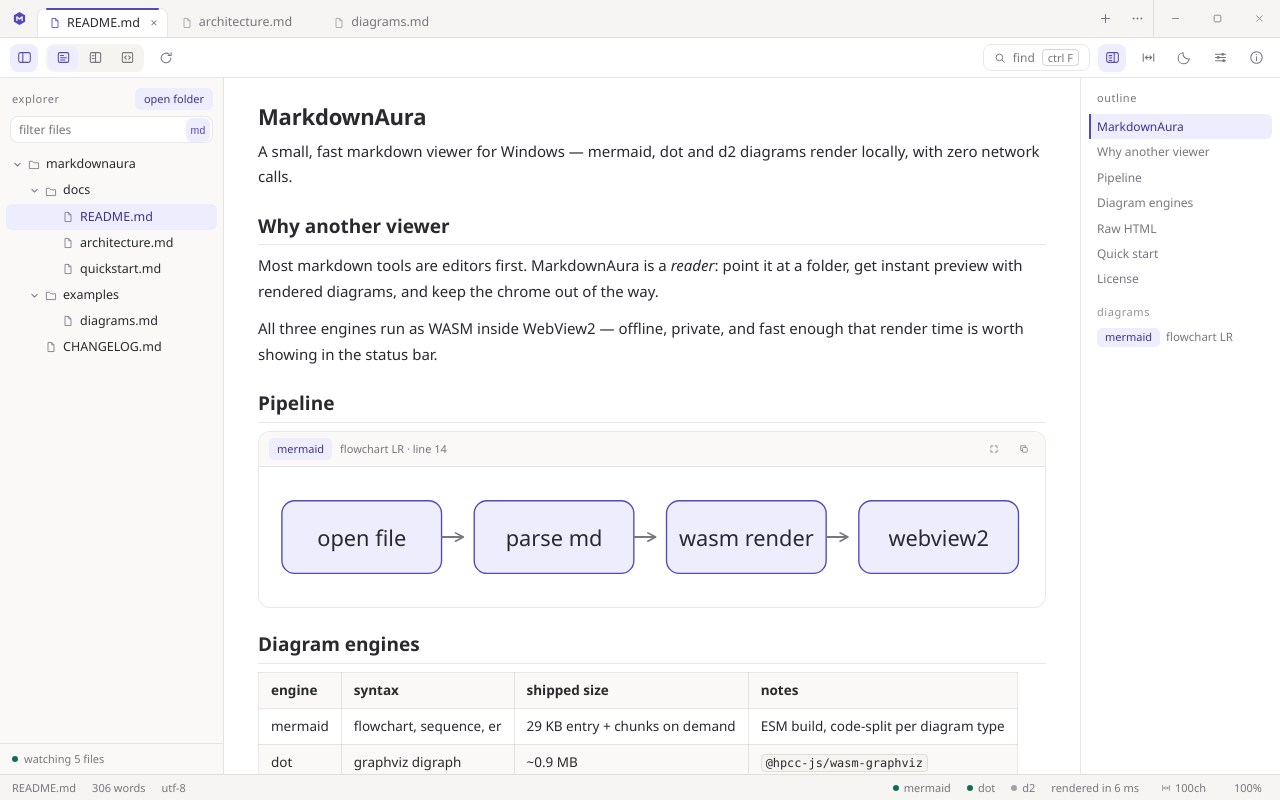
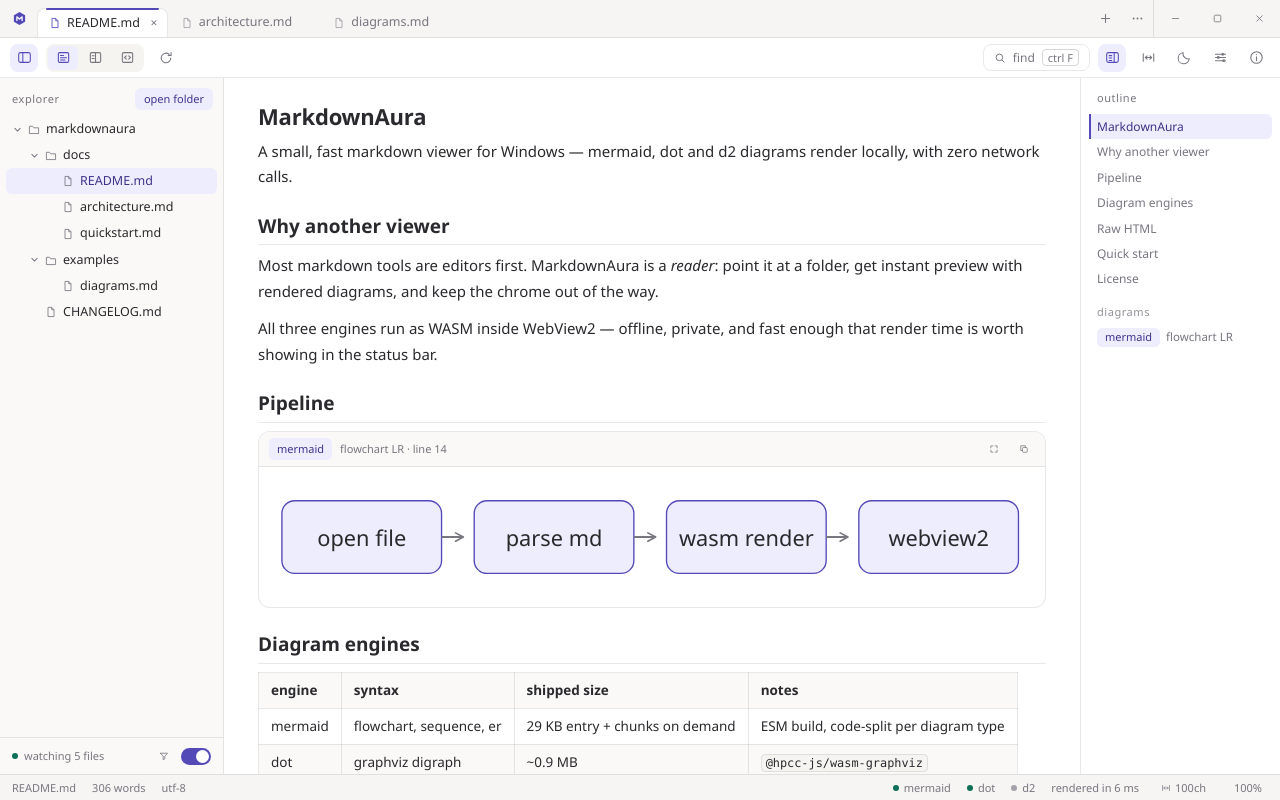
Before and after one commit to westsource/MarkdownAura, a website built with Vite: page design/mockup.html in a window 1280 px wide. Built offline with nearby package versions, Linux system fonts and the light colour scheme.

Commit message:
Move the explorer's filter box behind a funnel and put the markdown-only switch in the foot
The sidebar is a tree now, full stop. The name filter is hidden until the funnel in the foot row asks for
it (and focusing lands in the input), and the markdown-only control is the settings-style pill switch at
the right end of that row, beside `watching N files`. Hiding the filter **clears** it: a filtered tree
whose control is invisible is a state the reader can neither see nor undo. The reveal is not persisted —
it is a control, not a preference.

Removes the `md` chip and the `.search-wrap` / `.mini-btn.toggle` / `.sidebar-actions` styling it needed,
adds `sidebar.showFilter` (en/zh) for the funnel's accessible name, and mirrors the interaction in the
mockup. Verified in both: 7 rows → reveal+filter `short` → 5 rows → hide (filter cleared) → 7 rows, and the
switch 7 ↔ 15 rows with `aria-pressed` in step.

```diff
--- a/design/components.css
+++ b/design/components.css
@@ -314,23 +314,11 @@
 }
 [data-theme="dark"] .mini-btn { color: var(--ac-tx); }
 .mini-btn:hover { filter: brightness(.97); }
-/* The filter box carries the markdown-only facet inside it — a small `md` chip on its right edge, accent
-   tinted when on like every other engaged control. It belongs to the list it filters, not to the header,
-   which is why it is not beside `open folder` (SPEC §3). The chip is 24px inside a 28px input, and the
-   longhand padding leaves the search glyph where `input[type="search"]` puts it. */
-.search-wrap { position: relative; }
-.search-wrap input[type="search"] { padding-right: 34px; }
-.search-wrap .iconbtn {
-  position: absolute;
-  right: 3px;
-  top: 50%;
-  transform: translateY(-50%);
-  width: 24px;
-  height: 24px;
-  border-radius: var(--r-sm);
-  font-size: 10.5px;
-  letter-spacing: .02em;
-}
+/* The foot row is a status line that also carries the explorer's two controls, right-aligned: the funnel
+   reveals the filter box (hidden by default, so the tree is just a tree until you ask), and the switch is
+   the markdown-only facet. Both are 22px inside the 30px row; the watcher label pushes them right. */
+.sidebar-foot #watchLabel { margin-right: auto; }
+.sidebar-foot .iconbtn { width: 22px; height: 22px; }
 
 .sidebar-search { padding: 0 10px var(--sp-2); }
 input[type="search"], input[type="text"] {
--- a/design/mockup.html
+++ b/design/mockup.html
@@ -91,16 +91,15 @@
         <span class="panel-label">explorer</span>
         <button class="mini-btn" id="openFolderBtn" title="open folder (ctrl shift O)">open folder</button>
       </div>
-      <div class="sidebar-search">
-        <div class="search-wrap">
-          <input type="search" id="fileFilter" placeholder="filter files" aria-label="filter files">
-          <button class="iconbtn on" id="mdOnlyBtn" title="list markdown files only" aria-label="list markdown files only" aria-pressed="true">md</button>
-        </div>
+      <div class="sidebar-search" hidden>
+        <input type="search" id="fileFilter" placeholder="filter files" aria-label="filter files">
       </div>
       <div class="tree" id="tree"></div>
       <div class="sidebar-foot">
         <span class="dot ok"></span>
         <span id="watchLabel">watching 6 files</span>
+        <button class="iconbtn" id="filterToggle" title="filter by file name" aria-label="filter by file name" aria-expanded="false"><svg width="12" height="12" viewBox="0 0 16 16" fill="none" stroke="currentColor" stroke-width="1.3" stroke-linecap="round"><path d="M2.5 3.5h11l-4.2 5v4l-2.6 1.4V8.5z"/></svg></button>
+        <button class="switch on" id="mdOnlyBtn" title="list markdown files only" aria-label="list markdown files only" aria-pressed="true"></button>
       </div>
       <div class="panel-resizer" id="sidebarResizer" role="separator" aria-orientation="vertical" aria-label="resize explorer"></div>
     </aside>
--- a/design/mockup.js
+++ b/design/mockup.js
@@ -857,9 +857,20 @@
   }
 
   $("#fileFilter").addEventListener("input", renderTree);
+  // The filter box is revealed on demand from the foot; hiding it clears it, like the app (SPEC §3).
+  const filterRow = document.querySelector(".sidebar-search");
+  const revealFilter = (on) => {
+    filterRow.hidden = !on;
+    $("#filterToggle").setAttribute("aria-expanded", String(on));
+    if (on) $("#fileFilter").focus();
+    else if ($("#fileFilter").value) { $("#fileFilter").value = ""; renderTree(); }
+  };
+  $("#filterToggle").addEventListener("click", () => revealFilter(filterRow.hidden));
+  $("#fileFilter").addEventListener("keydown", (event) => { if (event.key === "Escape") revealFilter(false); });
   $("#mdOnlyBtn").addEventListener("click", () => {
     mdOnly = !mdOnly;
     $("#mdOnlyBtn").classList.toggle("on", mdOnly);
+    $("#mdOnlyBtn").setAttribute("aria-pressed", String(mdOnly));
     renderTree();
   });
   $("#openFolderBtn").addEventListener("click", () => toast("opens the native folder picker (tauri dialog plugin)"));
--- a/src/i18n.ts
+++ b/src/i18n.ts
@@ -44,6 +44,7 @@
   "sidebar.openFolder": "open folder",
   "sidebar.openFolderTitle": "open folder (ctrl shift O)",
   "sidebar.filter": "filter files",
+  "sidebar.showFilter": "filter by file name",
   "sidebar.mdOnlyTitle": "list markdown files only",
   "sidebar.noMatches": "no files match the filter",
   "sidebar.noMarkdown": "no markdown files here",
@@ -247,6 +248,7 @@
   "sidebar.openFolder": "打开文件夹",
   "sidebar.openFolderTitle": "打开文件夹 (ctrl shift O)",
   "sidebar.filter": "筛选文件",
+  "sidebar.showFilter": "按文件名筛选",
   "sidebar.mdOnlyTitle": "只列出 Markdown 文件",
   "sidebar.noMatches": "没有匹配的文件",
   "sidebar.noMarkdown": "这里没有 Markdown 文件",
```
Also changed, not shown: index.html (+4 -5 lines), src/ui/tree.ts (+24 -1 lines).
